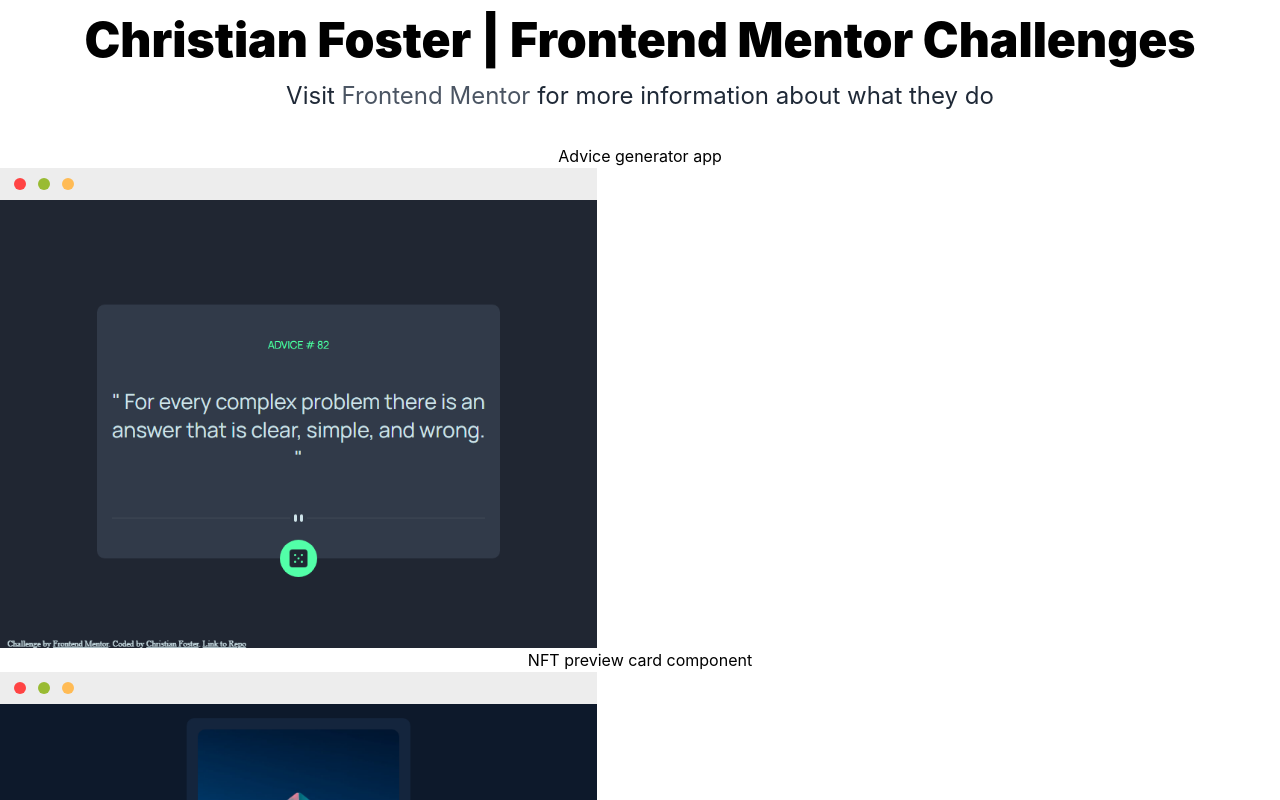
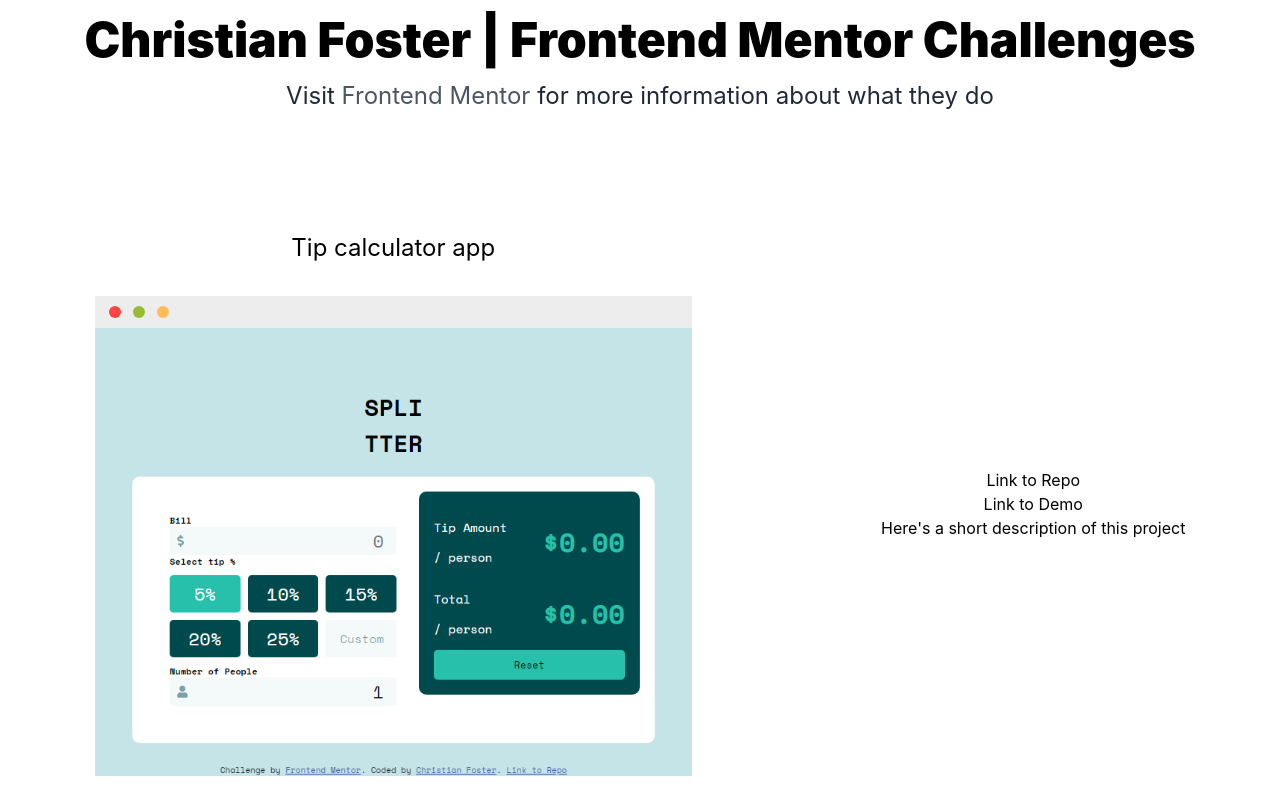
Before and after one commit to fosteeco/front-end-mentor-challenges-showcase, a React (Create React App) app: page / in a window 1280 px wide. Shown: the top 800 px of the page. Built offline with nearby package versions, Linux system fonts and the light colour scheme.

Commit message:
Hero component complete

```diff
--- a/package.json
+++ b/package.json
@@ -9,6 +9,7 @@
     "puppeteer": "^13.4.1",
     "react": "^17.0.2",
     "react-dom": "^17.0.2",
+    "react-reveal": "^1.2.2",
     "react-scripts": "5.0.0",
     "web-vitals": "^2.1.4"
   },
--- a/src/App.css
+++ b/src/App.css
@@ -20,3 +20,7 @@
 .browser-mockup > * {
   display: block;
 }
+
+.hero-component {
+  min-height: 90vh;
+}
--- a/src/App.js
+++ b/src/App.js
@@ -28,15 +28,9 @@
         </p>
 
         <div>
-          {challengeData?.map((challenge) => (
-            <HeroPreview challenge={challenge} />
+          {challengeData?.map((challenge, idx) => (
+            <HeroPreview challenge={challenge} idx={idx} />
           ))}
-        </div>
-
-        <div class="flex items-center w-full mx-auto content-end">
-          <div class="browser-mockup flex">
-            <img src="/images/advice-generator-app-image.png" alt="" />
-          </div>
         </div>
       </div>
     </div>
--- a/src/ChallengesData.json
+++ b/src/ChallengesData.json
@@ -1 +1 @@
-{"data":[{"name":"Advice generator app","repo":"https://github.com/fosteeco/front-end-mentor-advice-generator-app","liveDemo":"https://fosteeco.github.io/front-end-mentor-advice-generator-app/","image":"images\\advice-generator-app-image.png"},{"name":"NFT preview card component","repo":"https://github.com/fosteeco/front-end-mentor-nft-preview-card","liveDemo":"https://fosteeco.github.io/front-end-mentor-nft-preview-card/","image":"images\\nft-preview-card-component-image.png"},{"name":"Order summary card","repo":"https://github.com/fosteeco/front-end-mentor-order-summary-component","liveDemo":"https://fosteeco.github.io/front-end-mentor-order-summary-component/","image":"images\\order-summary-card-image.png"},{"name":"Profile card component","repo":"https://github.com/fosteeco/front-end-mentor-profile-card-component","liveDemo":"https://fosteeco.github.io/front-end-mentor-profile-card-component/","image":"images\\profile-card-component-image.png"},{"name":"Tip calculator app","repo":"https://github.com/fosteeco/front-end-mentor-tip-calculator-app","liveDemo":"https://fosteeco.github.io/front-end-mentor-tip-calculator-app/","image":"images\\tip-calculator-app-image.png"}]}
+{"data":[{"name":"Tip calculator app","repo":"https://github.com/fosteeco/front-end-mentor-tip-calculator-app","liveDemo":"https://fosteeco.github.io/front-end-mentor-tip-calculator-app/","image":"images\\tip-calculator-app-image.png"},{"name":"Advice generator app","repo":"https://github.com/fosteeco/front-end-mentor-advice-generator-app","liveDemo":"https://fosteeco.github.io/front-end-mentor-advice-generator-app/","image":"images\\advice-generator-app-image.png"},{"name":"NFT preview card component","repo":"https://github.com/fosteeco/front-end-mentor-nft-preview-card","liveDemo":"https://fosteeco.github.io/front-end-mentor-nft-preview-card/","image":"images\\nft-preview-card-component-image.png"},{"name":"Order summary card","repo":"https://github.com/fosteeco/front-end-mentor-order-summary-component","liveDemo":"https://fosteeco.github.io/front-end-mentor-order-summary-component/","image":"images\\order-summary-card-image.png"},{"name":"Profile card component","repo":"https://github.com/fosteeco/front-end-mentor-profile-card-component","liveDemo":"https://fosteeco.github.io/front-end-mentor-profile-card-component/","image":"images\\profile-card-component-image.png"}]}
--- a/src/components/HeroPreview.jsx
+++ b/src/components/HeroPreview.jsx
@@ -1,15 +1,50 @@
 import React from "react";
+import { useState } from "react";
+import Zoom from "react-reveal/Zoom";
+import Reveal from "react-reveal/Reveal";
+
+import Fade from "react-reveal/Fade";
 
 function HeroPreview(props) {
-  const { challenge } = props;
+  const [inView, setInView] = useState(false);
+
+  const { challenge, idx } = props;
+  const direction = idx % 2 === 0;
   const { name, repo, liveDemo, image } = challenge;
   return (
-    <div>
-      {challenge.name}
-      <div class="flex items-center w-full mx-auto content-end">
-        <div class="browser-mockup flex">
-          <img src={image} alt="" />
+    <div
+      className={`hero-component flex ${
+        direction ? "flex-row" : "flex-row-reverse"
+      } justify-around items-center`}
+    >
+      <div>
+        <h2 class="text-xl text-base md:text-xl lg:text-2xl mb-8 justify-self-center">
+          {challenge.name}
+        </h2>
+        <div className={`flex items-center `}>
+          <Fade left={direction} right>
+            <div className="browser-mockup flex">
+              <img src={image} alt="" />
+            </div>
+          </Fade>
         </div>
+      </div>
+      <div>
+        <Fade delay={500}>
+          <div className="project-info">
+            <p>
+              <a target="_blank" href={repo}>
+                Link to Repo
+              </a>
+            </p>
+            <p>
+              <a target="_blank" href={liveDemo}>
+                Link to Demo
+              </a>
+            </p>
+            Here's a short description of this project
+          </div>
+        </Fade>
       </div>
     </div>
   );
```
Also changed, not shown: public/images/advice-generator-app-image.png, 1 other file (tests, documents, lock files or other folders).
